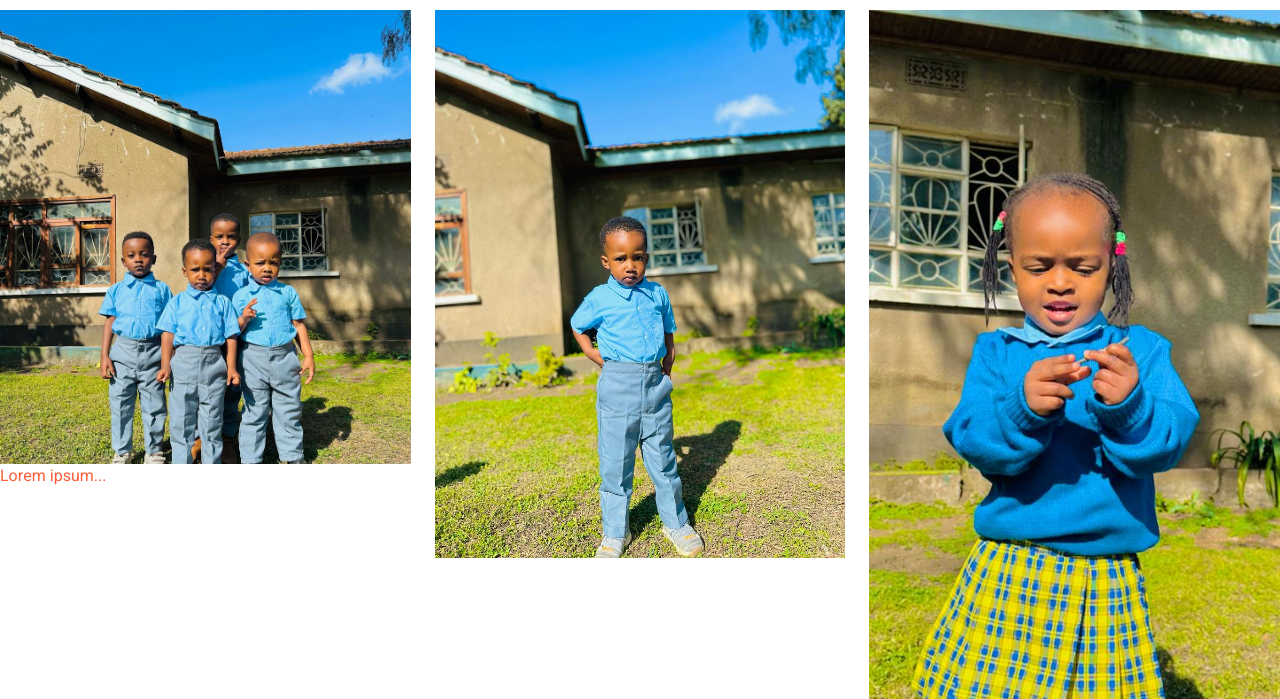
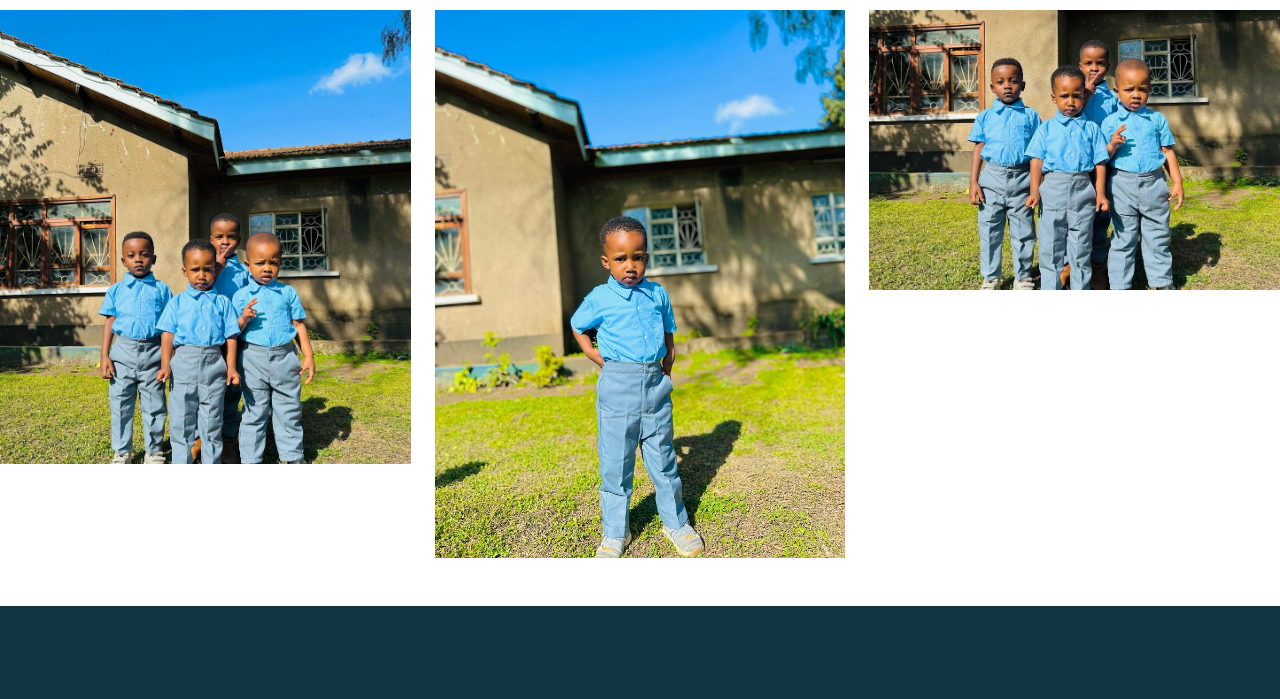
Before and after one commit to panther2715/bigbraindaycarecenter, a plain HTML site: page gallery.html in a window 1280 px wide. Shown: the part 74-773 px from the top of the page. Drawn offline with nearby package versions, Linux system fonts and the light colour scheme.

Commit message:
Update gallery.html

```diff
--- a/gallery.html
+++ b/gallery.html
@@ -70,9 +70,7 @@
     <div class="thumbnail">
       <a href="/w3images/lights.jpg">
         <img src="images/kid3.jpg" alt="Lights" style="width:100%">
-        <div class="caption">
-          <p>Lorem ipsum...</p>
-        </div>
+
       </a>
     </div>
   </div>
@@ -87,7 +85,7 @@
   <div class="col-md-4">
     <div class="thumbnail">
       <a href="/w3images/fjords.jpg">
-        <img src="images/kid2.jpg" alt="Fjords" style="width:100%">
+        <img src="images/banner1.jpg" alt="Fjords" style="width:100%">
 
       </a>
     </div>
```
